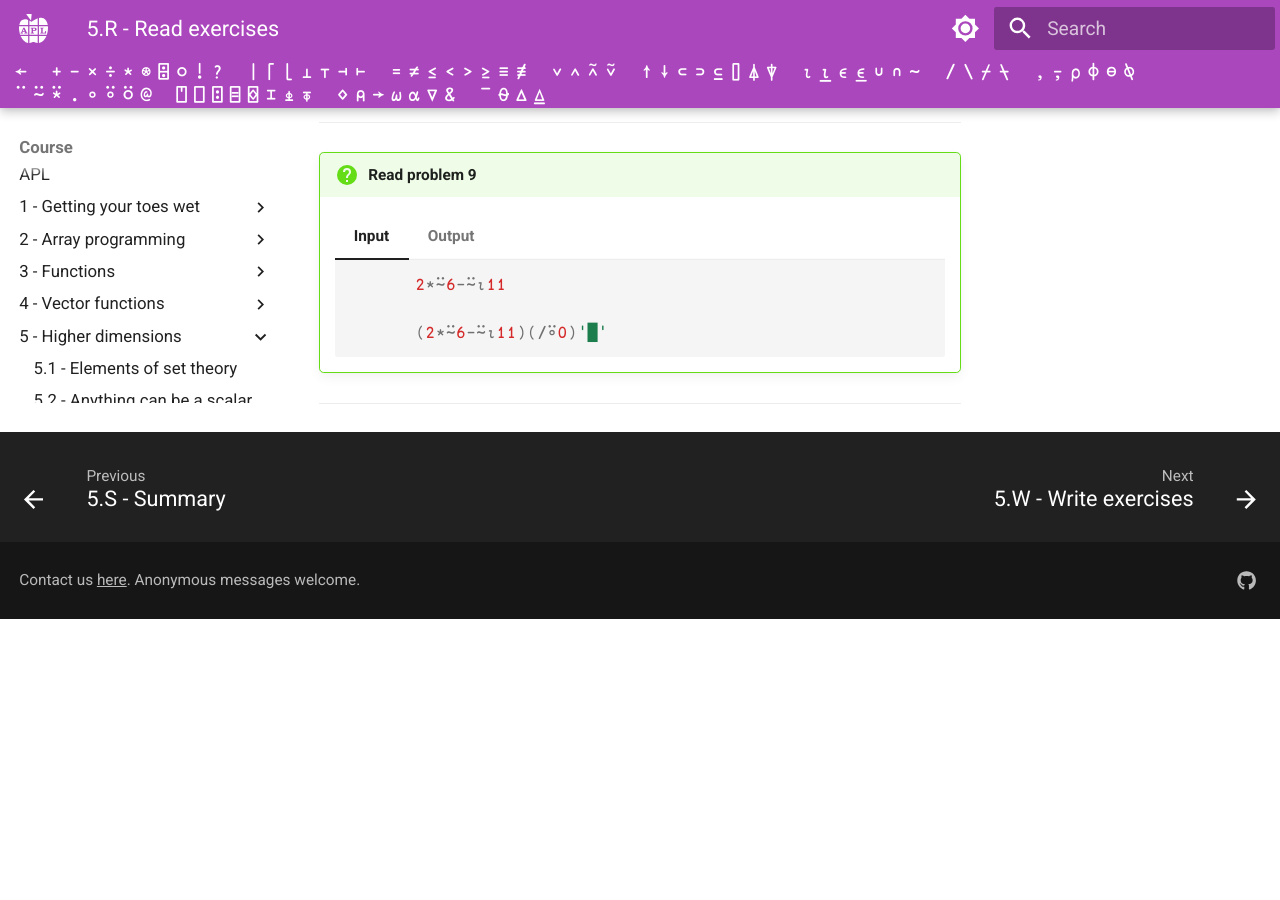
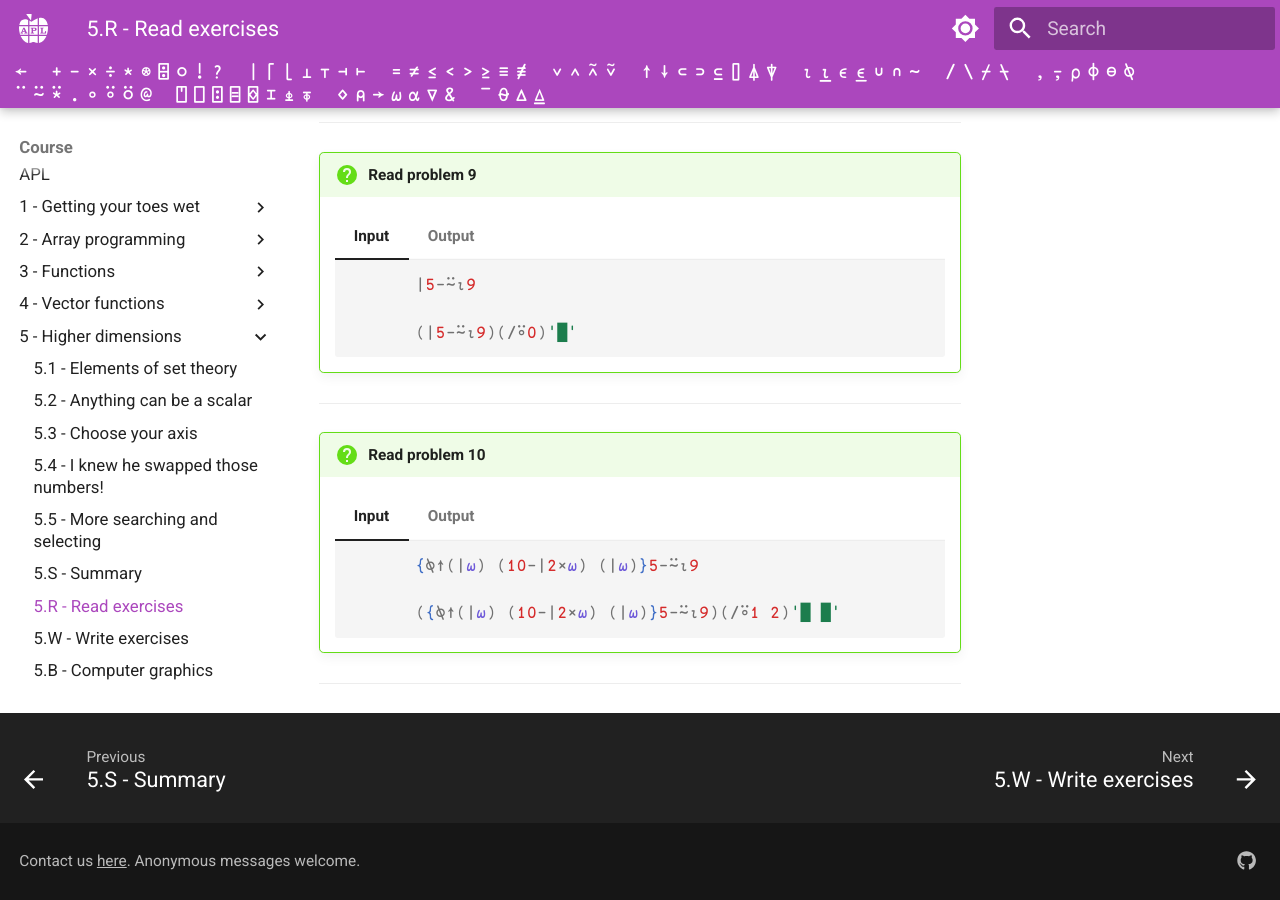
Before and after one commit to APLMOOC/APLMOOC, an MkDocs documentation site: the page built from docs/course/ch5/read.md, in a window 1280 px wide and 900 px high, scrolled down 2952 px. Built offline with MkDocs 1.6.1 and Material for MkDocs 9.7.7, drawn with Linux system fonts in a browser that asks for light colours; some web fonts are replaced; a script that is not in the unit is left out; before the commit the page ends 3571 px from its top, so only the background shows below that.

Commit message:
Add Chapter 5 Read problem 10

````diff
--- a/docs/course/ch5/read.md
+++ b/docs/course/ch5/read.md
@@ -238,28 +238,64 @@ The exercises are not checked or graded: use them to check your knowledge!
 
 
         ```apl
-              2*⍨6-⍨⍳11
+              |5-⍨⍳9
 
-              (2*⍨6-⍨⍳11)(/⍤0)'█'
+              (|5-⍨⍳9)(/⍤0)'█'
         ```
 
     === "Output"
 
         ```apl
-              2*⍨6-⍨⍳11
-        25 16 9 4 1 0 1 4 9 16 25
-              (2*⍨6-⍨⍳11)(/⍤0)'█'
-        █████████████████████████
-        ████████████████
-        █████████
+              |5-⍨⍳9
+        4 3 2 1 0 1 2 3 4
+              (|5-⍨⍳9)(/⍤0)'█'
         ████
+        ███
+        ██
         █
 
         █
+        ██
+        ███
         ████
-        █████████
-        ████████████████
-        █████████████████████████
         ```
 
 ---
+
+!!! question "Read problem 10"
+
+    === "Input"
+
+
+        ```apl
+              {⍉↑(|⍵) (10-|2×⍵) (|⍵)}5-⍨⍳9
+
+              ({⍉↑(|⍵) (10-|2×⍵) (|⍵)}5-⍨⍳9)(/⍤1 2)'█ █'
+        ```
+
+    === "Output"
+
+        ```apl
+              {⍉↑(|⍵) (10-|2×⍵) (|⍵)}5-⍨⍳9
+        4  2 4
+        3  4 3
+        2  6 2
+        1  8 1
+        0 10 0
+        1  8 1
+        2  6 2
+        3  4 3
+        4  2 4
+              ({⍉↑(|⍵) (10-|2×⍵) (|⍵)}5-⍨⍳9)(/⍤1 2)'█ █'
+        ████  ████
+        ███    ███
+        ██      ██
+        █        █
+
+        █        █
+        ██      ██
+        ███    ███
+        ████  ████
+        ```
+
+---
````
